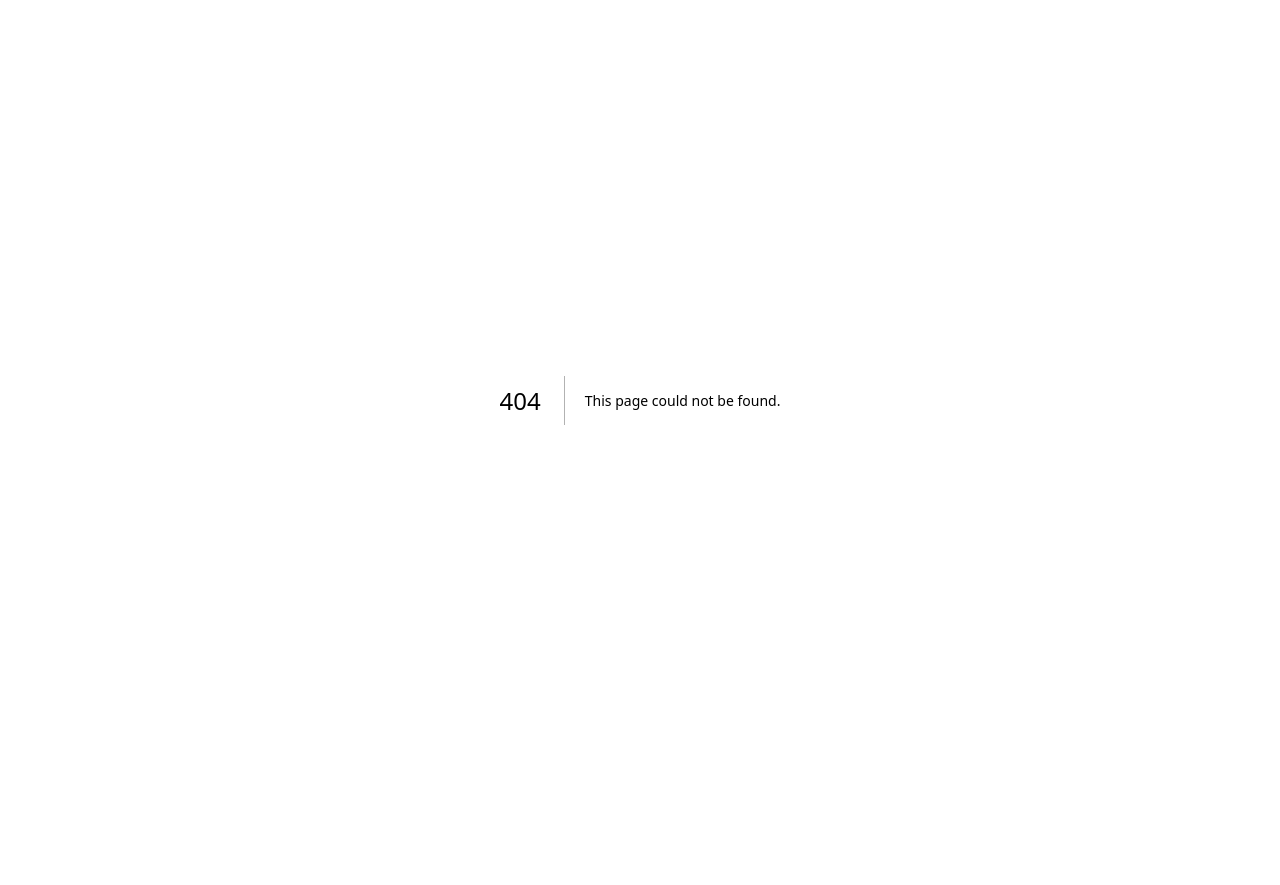
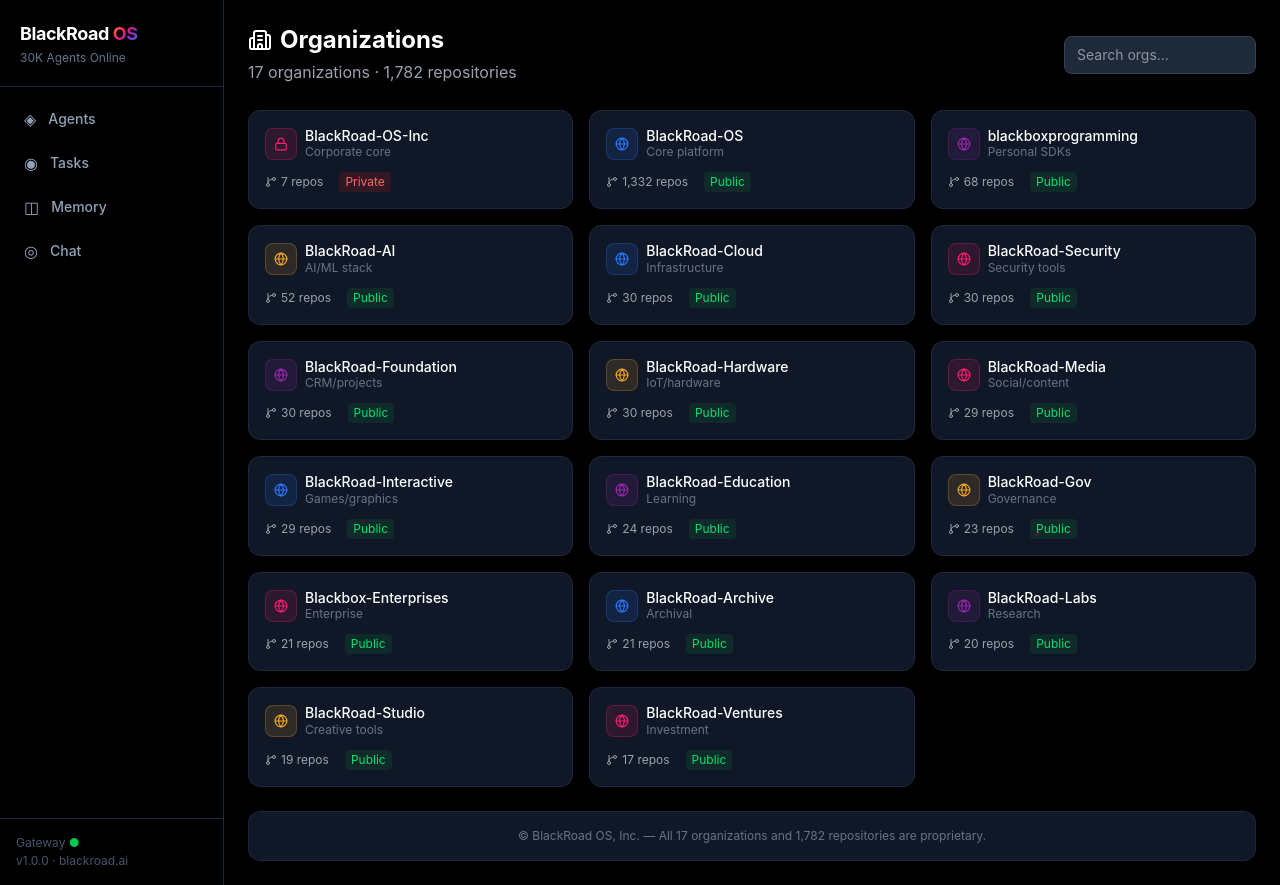
Before and after one commit to BlackRoad-OS/blackroad-os-web, a Next.js app: page /orgs in a window 1280 px wide. Before the commit this address had no page. Before the commit the page ends 800 px from the top, so only its background shows below. Built offline with nearby package versions, Linux system fonts and the light colour scheme.

Commit message:
feat: add /orgs Organization Overview page

```diff
--- /dev/null
+++ b/app/(app)/orgs/page.tsx
@@ -0,0 +1,77 @@
+'use client';
+import { useState } from 'react';
+import { Building2, ExternalLink, Users, GitBranch, Lock, Globe } from 'lucide-react';
+
+const ORGS = [
+  { name: 'BlackRoad-OS-Inc', repos: 7, private: true, focus: 'Corporate core', color: '#FF1D6C' },
+  { name: 'BlackRoad-OS', repos: 1332, private: false, focus: 'Core platform', color: '#2979FF' },
+  { name: 'blackboxprogramming', repos: 68, private: false, focus: 'Personal SDKs', color: '#9C27B0' },
+  { name: 'BlackRoad-AI', repos: 52, private: false, focus: 'AI/ML stack', color: '#F5A623' },
+  { name: 'BlackRoad-Cloud', repos: 30, private: false, focus: 'Infrastructure', color: '#2979FF' },
+  { name: 'BlackRoad-Security', repos: 30, private: false, focus: 'Security tools', color: '#FF1D6C' },
+  { name: 'BlackRoad-Foundation', repos: 30, private: false, focus: 'CRM/projects', color: '#9C27B0' },
+  { name: 'BlackRoad-Hardware', repos: 30, private: false, focus: 'IoT/hardware', color: '#F5A623' },
+  { name: 'BlackRoad-Media', repos: 29, private: false, focus: 'Social/content', color: '#FF1D6C' },
+  { name: 'BlackRoad-Interactive', repos: 29, private: false, focus: 'Games/graphics', color: '#2979FF' },
+  { name: 'BlackRoad-Education', repos: 24, private: false, focus: 'Learning', color: '#9C27B0' },
+  { name: 'BlackRoad-Gov', repos: 23, private: false, focus: 'Governance', color: '#F5A623' },
+  { name: 'Blackbox-Enterprises', repos: 21, private: false, focus: 'Enterprise', color: '#FF1D6C' },
+  { name: 'BlackRoad-Archive', repos: 21, private: false, focus: 'Archival', color: '#2979FF' },
+  { name: 'BlackRoad-Labs', repos: 20, private: false, focus: 'Research', color: '#9C27B0' },
+  { name: 'BlackRoad-Studio', repos: 19, private: false, focus: 'Creative tools', color: '#F5A623' },
+  { name: 'BlackRoad-Ventures', repos: 17, private: false, focus: 'Investment', color: '#FF1D6C' },
+];
+
+export default function OrgsPage() {
+  const [search, setSearch] = useState('');
+  const filtered = ORGS.filter(o => o.name.toLowerCase().includes(search.toLowerCase()) || o.focus.toLowerCase().includes(search.toLowerCase()));
+  const total = ORGS.reduce((s, o) => s + o.repos, 0);
+
+  return (
+    <div className="space-y-6 p-6">
+      <div className="flex items-center justify-between">
+        <div>
+          <h1 className="text-2xl font-bold flex items-center gap-2"><Building2 size={24} /> Organizations</h1>
+          <p className="text-gray-400 mt-1">{ORGS.length} organizations · {total.toLocaleString()} repositories</p>
+        </div>
+        <input
+          placeholder="Search orgs..."
+          value={search}
+          onChange={e => setSearch(e.target.value)}
+          className="px-3 py-2 bg-gray-800 border border-gray-700 rounded-lg text-sm focus:outline-none focus:border-pink-500 w-48"
+        />
+      </div>
+
+      <div className="grid grid-cols-1 md:grid-cols-2 lg:grid-cols-3 gap-4">
+        {filtered.map(org => (
+          <div key={org.name} className="bg-gray-900 border border-gray-800 rounded-xl p-4 hover:border-gray-600 transition-all group">
+            <div className="flex items-start justify-between mb-3">
+              <div className="flex items-center gap-2">
+                <div className="w-8 h-8 rounded-lg flex items-center justify-center" style={{ backgroundColor: org.color + '20', border: `1px solid ${org.color}40` }}>
+                  {org.private ? <Lock size={14} style={{ color: org.color }} /> : <Globe size={14} style={{ color: org.color }} />}
+                </div>
+                <div>
+                  <p className="font-medium text-sm leading-tight">{org.name}</p>
+                  <p className="text-xs text-gray-500">{org.focus}</p>
+                </div>
+              </div>
+              <a href={`https://github.com/${org.name}`} target="_blank" rel="noopener noreferrer" className="opacity-0 group-hover:opacity-100 transition-opacity">
+                <ExternalLink size={14} className="text-gray-400" />
+              </a>
+            </div>
+            <div className="flex items-center gap-4 text-xs text-gray-400">
+              <span className="flex items-center gap-1"><GitBranch size={12} /> {org.repos.toLocaleString()} repos</span>
+              <span className={`px-1.5 py-0.5 rounded text-xs ${org.private ? 'bg-red-900/30 text-red-400' : 'bg-green-900/30 text-green-400'}`}>
+                {org.private ? 'Private' : 'Public'}
+              </span>
+            </div>
+          </div>
+        ))}
+      </div>
+
+      <div className="bg-gray-900 border border-gray-800 rounded-xl p-4">
+        <p className="text-xs text-gray-500 text-center">© BlackRoad OS, Inc. — All {ORGS.length} organizations and {total.toLocaleString()} repositories are proprietary.</p>
+      </div>
+    </div>
+  );
+}
```
